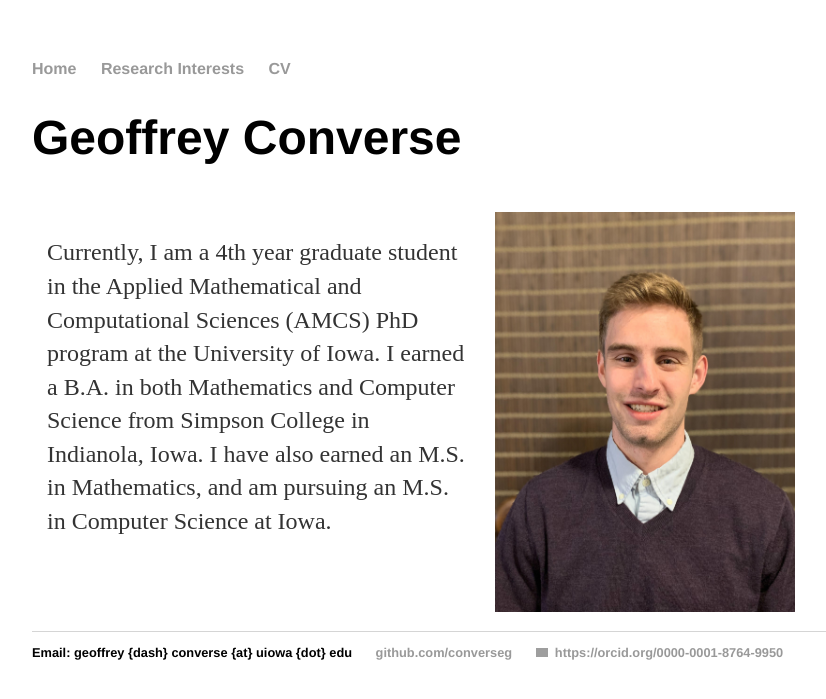
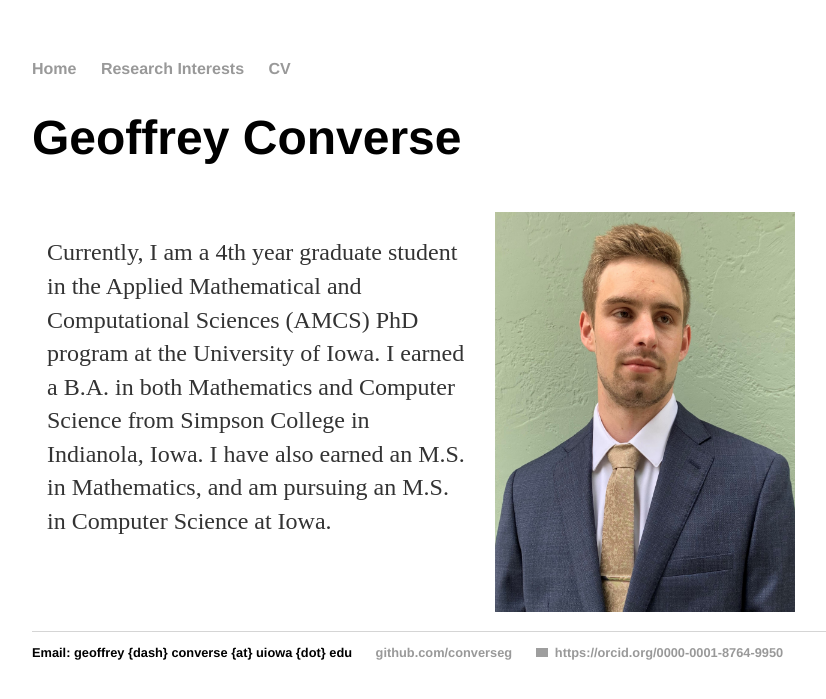
Before and after one commit to converseg/converseg.github.io, a Jekyll site: the page built from index.html, in a window 1280 px wide. Shown: the top 699 px of the page, without its empty margins (160-986 px from the left). Built offline with Jekyll 4.4.1, drawn with Linux system fonts in a browser that asks for light colours; grey boxes are pictures that could not be loaded.

Commit message:
new headshot

```diff
--- a/index.html
+++ b/index.html
@@ -9,7 +9,7 @@ title: Geoffrey Converse
 			<p>Currently, I am a 4th year graduate student in the Applied Mathematical and Computational Sciences (AMCS) PhD program at the University of Iowa. I earned a B.A. in both Mathematics and Computer Science from Simpson College in Indianola, Iowa. I have also earned an M.S. in Mathematics, and am pursuing an M.S. in Computer Science at Iowa.</p>
 		</div>
 	  	<div class="column">
-			<img src="img//headshot_zoomed.jpg" style="width:300px;height:400px;">
+			<img src="img//headshot_lookaway_zoomed.jpg" style="width:300px;height:400px;">
 		</div>
 	</div>
 
```
Also changed, not shown: img/headshot_lookaway_zoomed.jpg (added), 1 other file.
